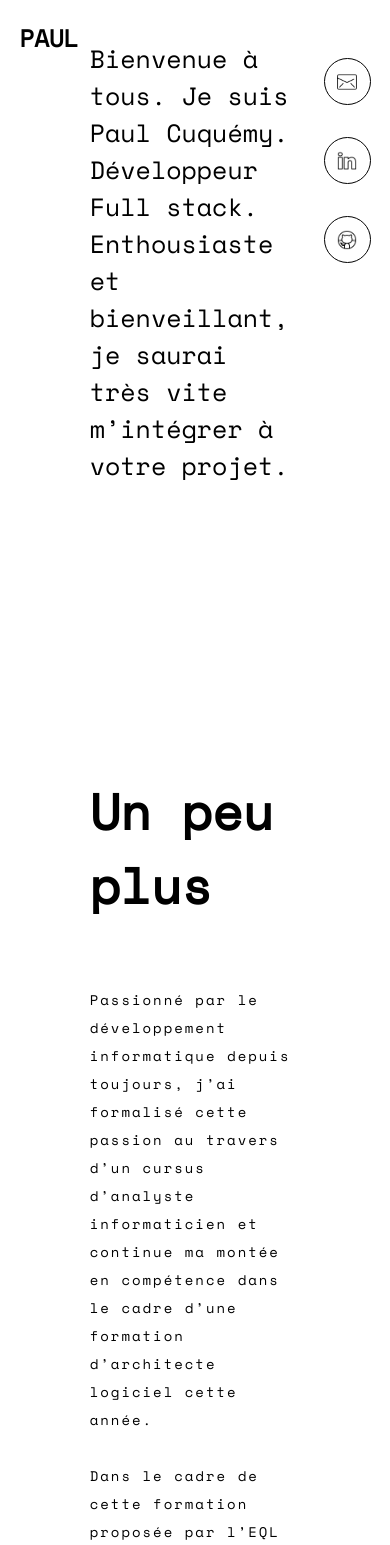
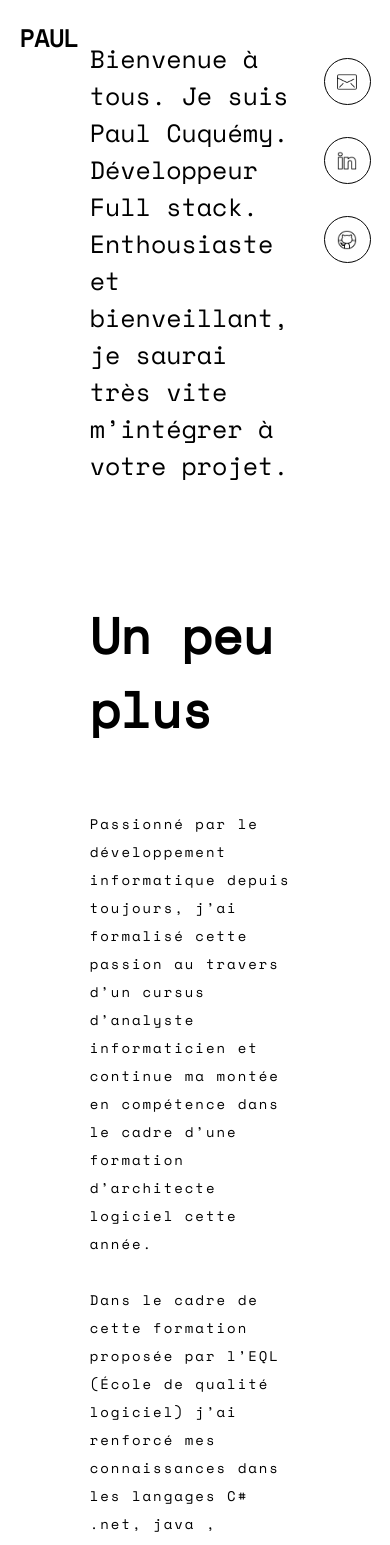
Before and after one commit to filouDeNesque/portfolio-react, a React (Create React App) app: page / in a window 390 px wide. Shown: the top 1545 px of the page. Built offline with nearby package versions, Linux system fonts and the light colour scheme.

Commit message:
correction class more info section

```diff
--- a/src/components/Presentation.css
+++ b/src/components/Presentation.css
@@ -38,7 +38,7 @@
   }
   .more-infos-section{
     flex-direction:column;
-    margin-topi:4em;
+    margin-top:4em;
   }
   .column-right{
     max-width:none;
```
Also changed, not shown: 1 other file (tests, documents, lock files or other folders).
